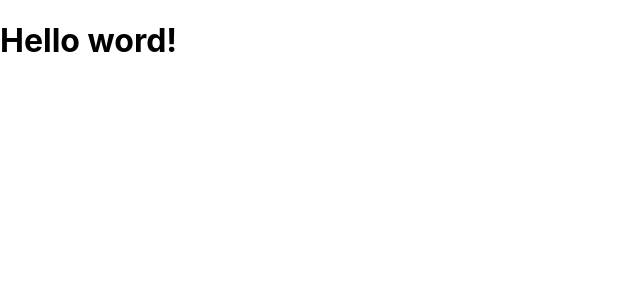
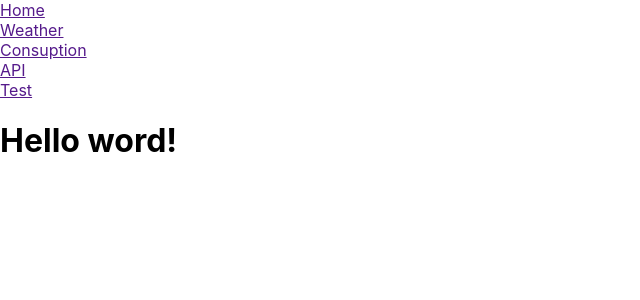
Before and after one commit to Traabant/Homepage, a React (Create React App) app in the folder fe/: page / in a window 1280 px wide. Shown: the top 300 px of the page, without its empty margins (0-640 px from the left). Built offline with nearby package versions, Linux system fonts and the light colour scheme.

Commit message:
navbar - started working on

```diff
--- /dev/null
+++ b/fe/src/components/Navbar.js
@@ -0,0 +1,43 @@
+import React from 'react';
+
+function Navbar(){
+    var sites = populateSites();
+      return (
+        <div>
+            <div>
+                {createNavBar(sites)}
+            </div>
+        </div>
+    );
+}
+
+function createNavBar(items){
+    var content = [];
+    for(var i=0 ; i < items.length; i++){
+        content.push(
+            <div>
+                <a href={items[i].link}>{items[i].name}</a>
+            </div>
+        );
+    };
+    return content
+}
+
+function populateSites(){
+    return [
+        new Site("Home", ""),
+        new Site("Weather", ""),
+        new Site("Consuption", ""),
+        new Site("API", ""),
+        new Site("Test",""),
+        ];
+}
+
+class Site {
+    constructor(name, link) {
+        this.name = name;
+        this.link = link;
+    }
+}
+
+export default Navbar;
--- a/fe/src/index.js
+++ b/fe/src/index.js
@@ -3,11 +3,13 @@ import ReactDOM from 'react-dom';
 import './index.css';
 import App from './App';
 import * as serviceWorker from './serviceWorker';
-import Helloword from './Helloword';
+import Helloword from './components/Helloword';
+import Navbar from './components/Navbar';
 
 ReactDOM.render(
   <React.StrictMode>
     {/* <App /> */}
+    <Navbar />
     <Helloword />
   </React.StrictMode>,
   document.getElementById('root')
```
Also changed, not shown: fe/src/components/Helloword.js (renamed from fe/src/Helloword.js).
